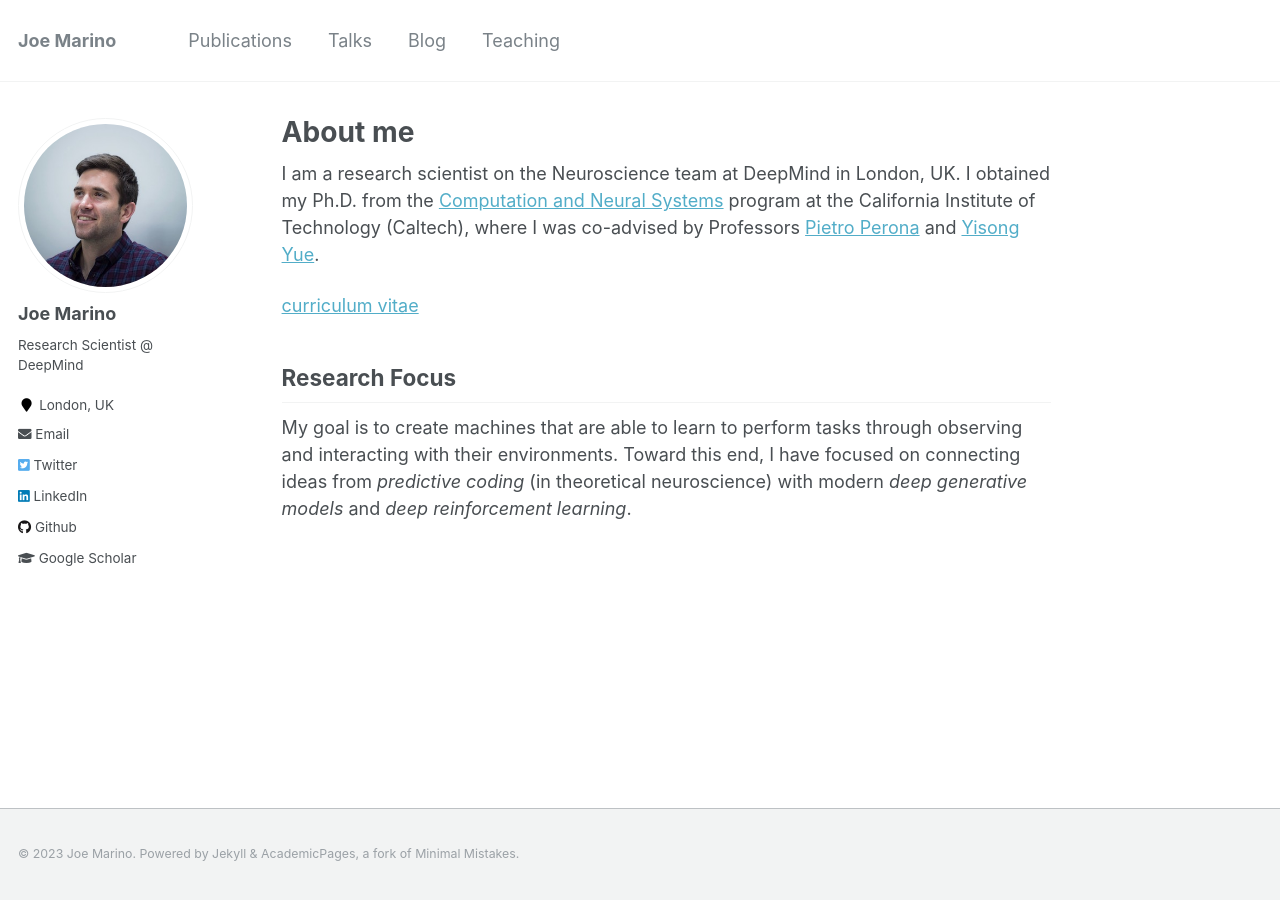
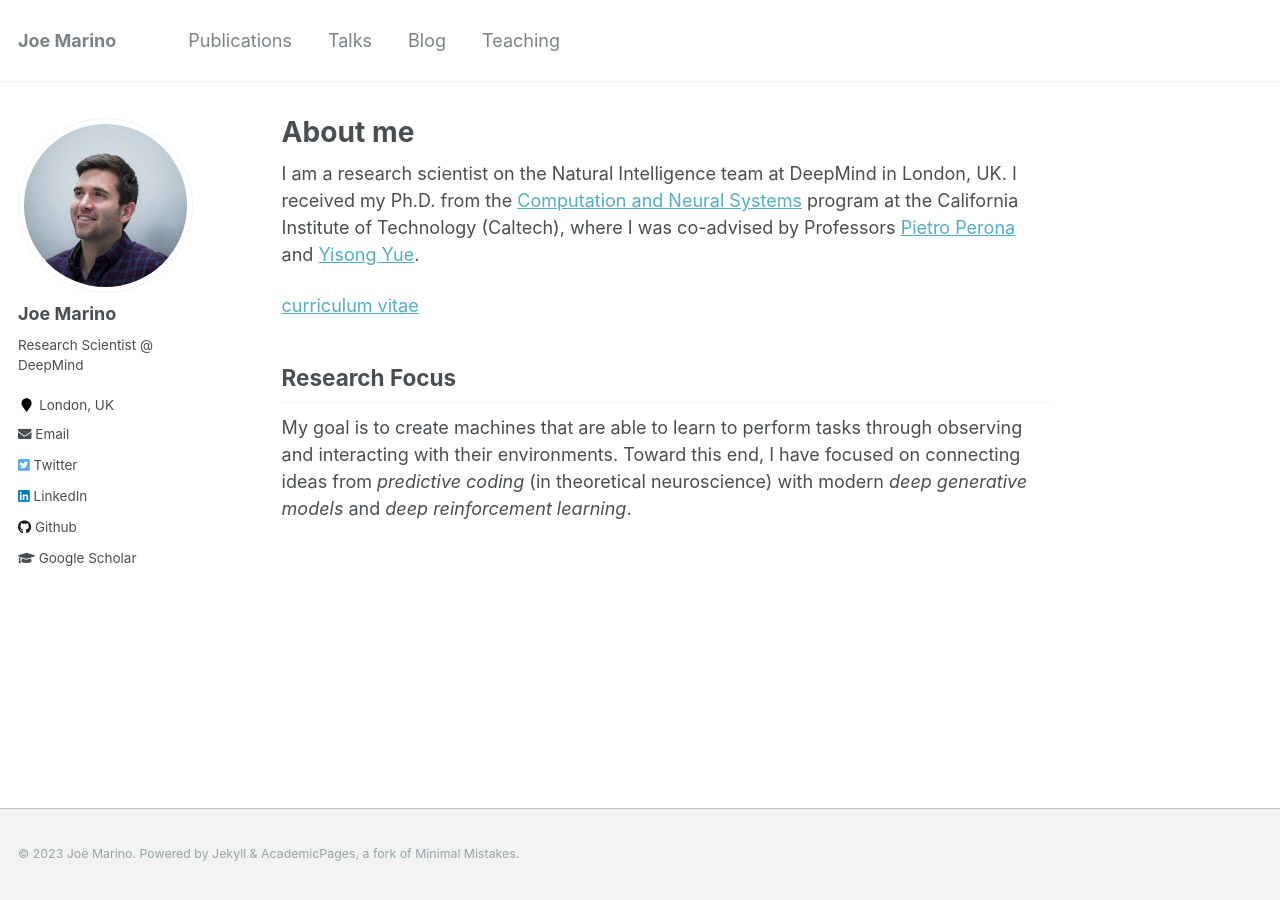
Before and after one commit to joelouismarino/joelouismarino.github.io, a Jekyll site: the page built from _pages/about.md, in a window 1280 px wide. Built offline with Jekyll 4.4.1, drawn with Linux system fonts in a browser that asks for light colours.

Commit message:
"Update about me."

```diff
--- a/_pages/about.md
+++ b/_pages/about.md
@@ -8,7 +8,7 @@ redirect_from:
   - /about.html
 ---
 
-I am a research scientist on the Neuroscience team at DeepMind in London, UK. I obtained my Ph.D. from the [Computation and Neural Systems](http://www.cns.caltech.edu) program at the California Institute of Technology (Caltech), where I was co-advised by Professors [Pietro Perona](http://www.vision.caltech.edu/people.html) and [Yisong Yue](http://www.yisongyue.com/about.php).
+I am a research scientist on the Natural Intelligence team at DeepMind in London, UK. I received my Ph.D. from the [Computation and Neural Systems](http://www.cns.caltech.edu) program at the California Institute of Technology (Caltech), where I was co-advised by Professors [Pietro Perona](http://www.vision.caltech.edu/people.html) and [Yisong Yue](http://www.yisongyue.com/about.php).
 
 [curriculum vitae](../files/marino_cv.pdf)
 
```
